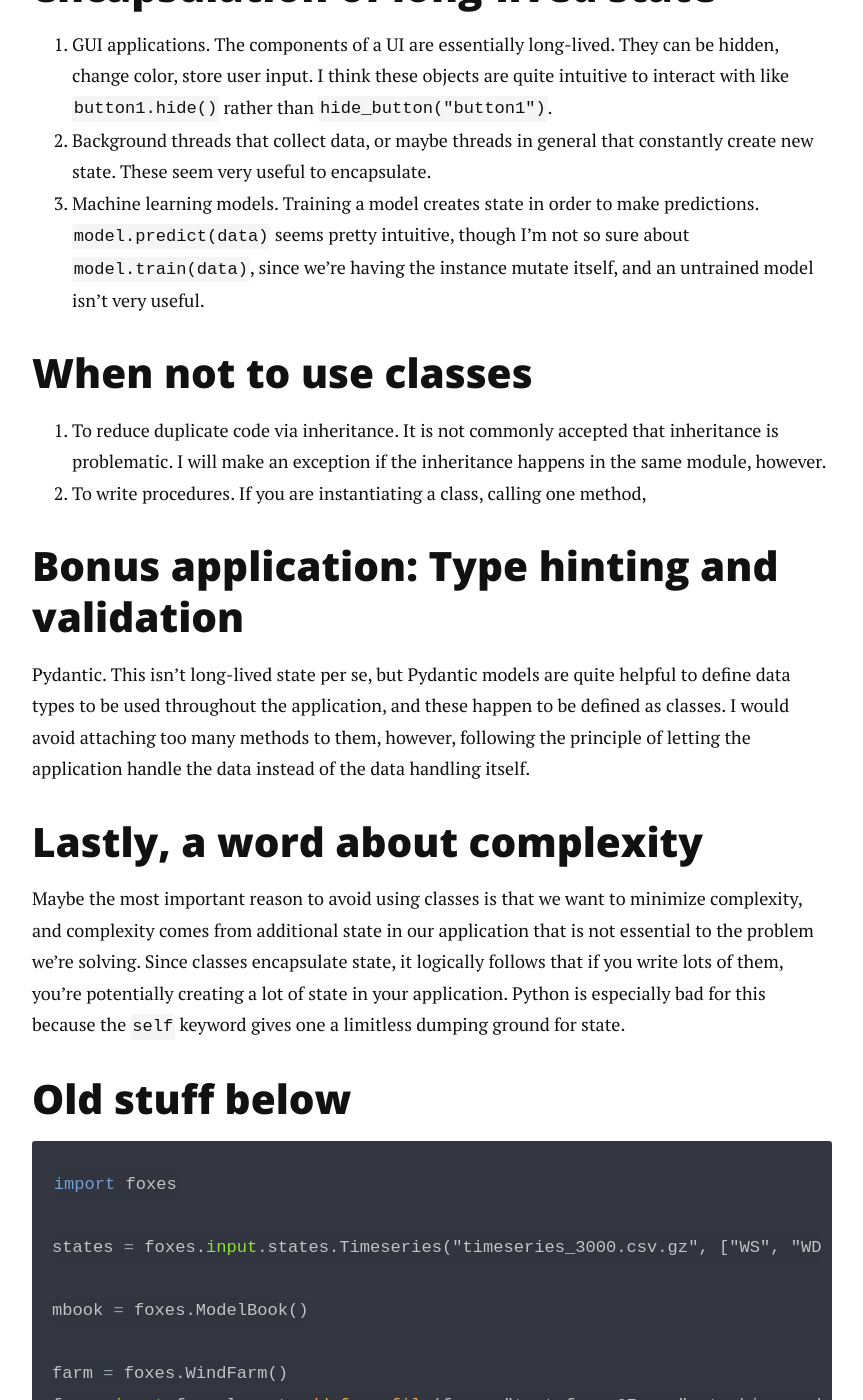
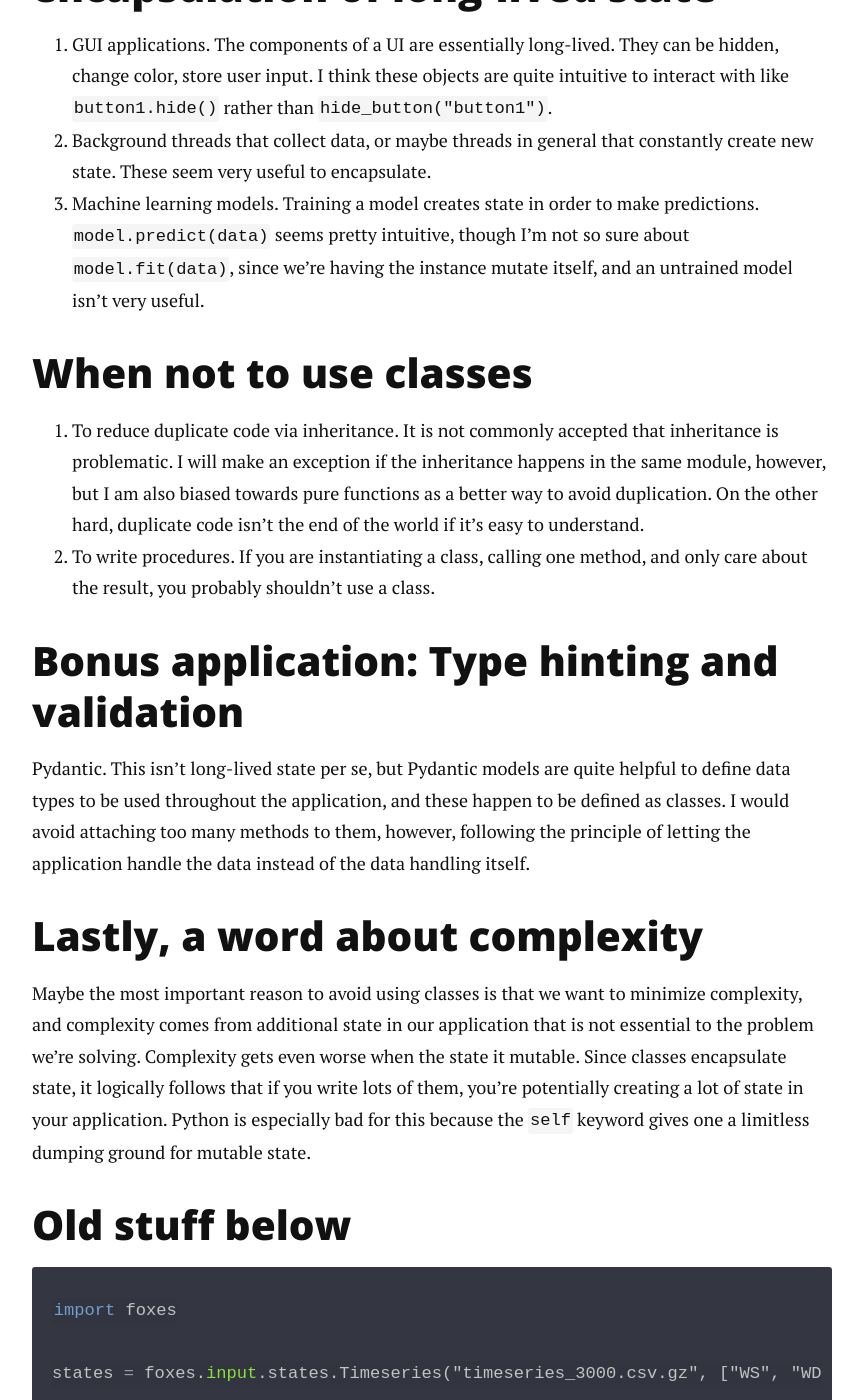
Before and after one commit to petebachant/petebachant.github.io, a Jekyll site: the page built from _posts/2023-07-22-when-and-why-classes.markdown, in a window 1280 px wide and 1400 px high, scrolled down 1311 px. Shown: the whole window, without its empty margins (208-1071 px from the left). Built offline with Jekyll 4.4.1, drawn with Linux system fonts in a browser that asks for light colours; nearby versions of some CDN libraries; comment, search, counter and statistics services are not loaded.

Commit message:
Minor edits

```diff
--- a/_posts/2023-07-22-when-and-why-classes.markdown
+++ b/_posts/2023-07-22-when-and-why-classes.markdown
@@ -45,7 +45,7 @@ Two videos helped snap me out of my class illusions:
    constantly create new state. These seem very useful to encapsulate.
 3. Machine learning models. Training a model creates state in order to make
    predictions. `model.predict(data)` seems pretty intuitive,
-   though I'm not so sure about `model.train(data)`,
+   though I'm not so sure about `model.fit(data)`,
    since we're having the instance mutate itself,
    and an untrained model isn't very useful.
 
@@ -54,8 +54,14 @@ Two videos helped snap me out of my class illusions:
 1. To reduce duplicate code via inheritance. It is not commonly accepted that
    inheritance is problematic.
    I will make an exception if the inheritance happens in the
-   same module, however.
+   same module, however,
+   but I am also biased towards pure functions as a better way to avoid
+   duplication.
+   On the other hard, duplicate code isn't the end of the world if it's
+   easy to understand.
 2. To write procedures. If you are instantiating a class, calling one method,
+   and only care about the result,
+   you probably shouldn't use a class.
 
 ## Bonus application: Type hinting and validation
 
@@ -74,11 +80,12 @@ Maybe the most important reason to avoid using classes is that
 we want to minimize complexity,
 and complexity comes from additional state in our application that is
 not essential to the problem we're solving.
+Complexity gets even worse when the state it mutable.
 Since classes encapsulate state,
 it logically follows that if you write lots of them,
 you're potentially creating a lot of state in your application.
 Python is especially bad for this because the `self` keyword gives one
-a limitless dumping ground for state.
+a limitless dumping ground for mutable state.
 
 ## Old stuff below
 
```
